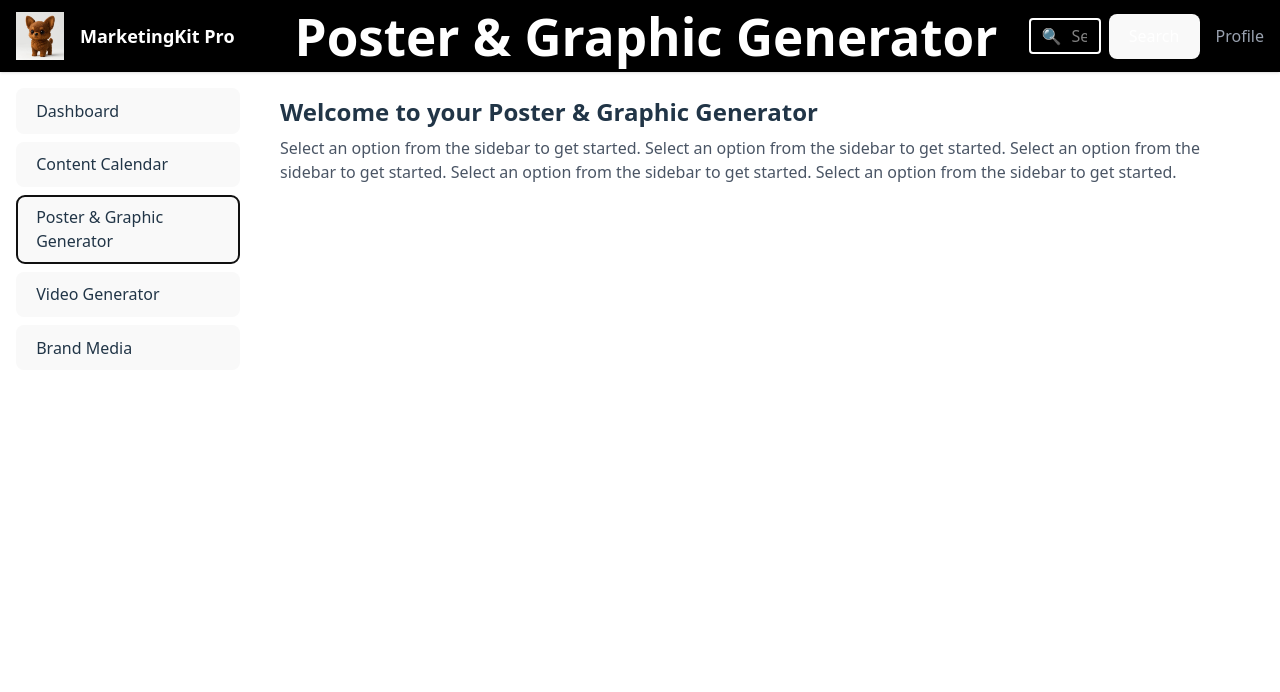
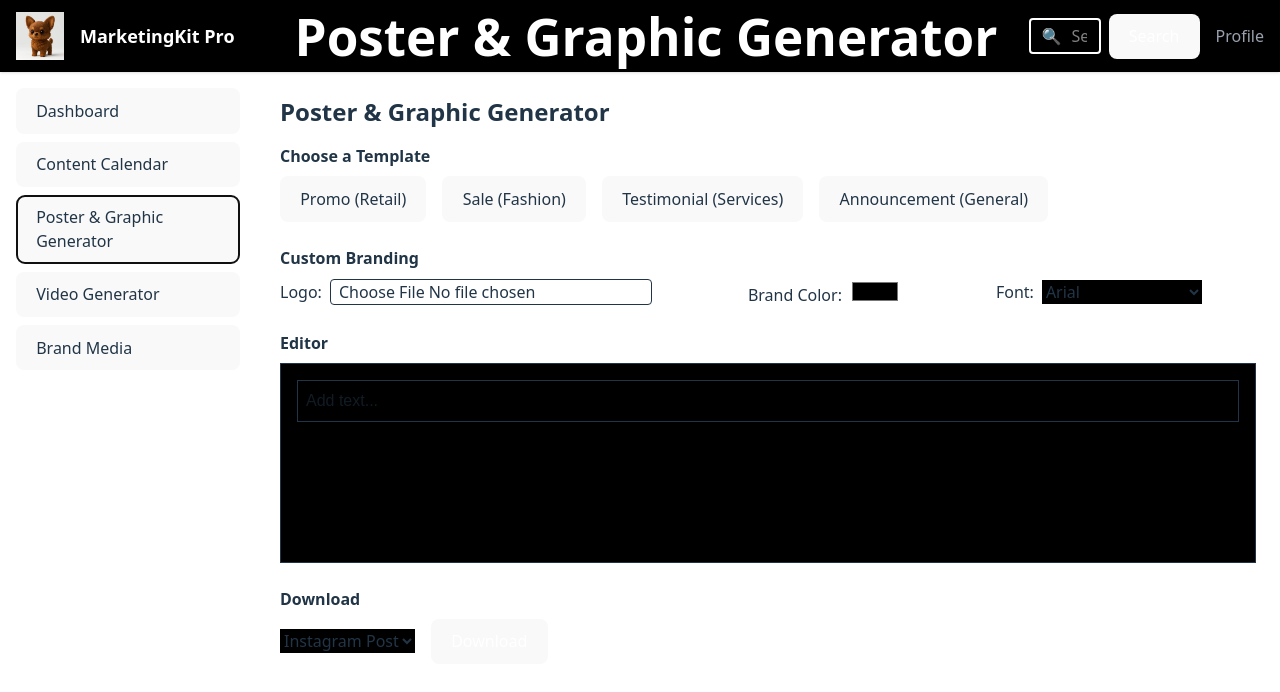
Before and after one commit to DhairyaPal6099/marketingkit-pro, a React (Vite) app: page / in a window 1280 px wide. Both pictures are taken after a click on the button "Poster & Graphic Generator". Shown: the top 692 px of the page. Built offline with nearby package versions, Linux system fonts and the light colour scheme.

Commit message:
Did some UI fixes and touchups to PosterAndGraphicGenerator component

```diff
--- a/src/App.jsx
+++ b/src/App.jsx
@@ -2,7 +2,6 @@ import { useState } from "react";
 import Header from "./components/Header";
 import Sidebar from "./components/Sidebar";
 import MainContent from "./components/MainContent";
-
 
 function App() {
   const [sidebarOption, setSidebarOption] = useState('Dashboard');
--- a/src/components/PosterAndGraphicGenerator.jsx
+++ b/src/components/PosterAndGraphicGenerator.jsx
@@ -1,10 +1,100 @@
+import { useState } from "react";
+
 function PosterAndGraphicGenerator() {
+  const [selectedTemplate, setSelectedTemplate] = useState(null);
+  const [brandLogo, setBrandLogo] = useState(null);
+  const [brandColors, setBrandColors] = useState("#000000");
+  const [brandFont, setBrandFont] = useState("Arial");
+  const [editorContent, setEditorContent] = useState([]);
+  const [downloadFormat, setDownloadFormat] = useState("Instagram");
+
+  // Placeholder template data
+  const templates = [
+    { id: 1, name: "Promo", industry: "Retail" },
+    { id: 2, name: "Sale", industry: "Fashion" },
+    { id: 3, name: "Testimonial", industry: "Services" },
+    { id: 4, name: "Announcement", industry: "General" },
+  ];
+
+  // Handle logo upload
+  const handleLogoUpload = (e) => {
+    setBrandLogo(URL.createObjectURL(e.target.files[0]));
+  };
+
   return (
     <main className="flex-1 p-6">
-      <h2 className="text-2xl font-semibold">Welcome to your Poster & Graphic Generator</h2>
-      <p className="text-gray-600 mt-2">
-        Select an option from the sidebar to get started. Select an option from the sidebar to get started. Select an option from the sidebar to get started. Select an option from the sidebar to get started. Select an option from the sidebar to get started.
-      </p>
+      <h2 className="text-2xl font-semibold mb-4">Poster & Graphic Generator</h2>
+
+      {/* Templates */}
+      <section className="mb-6">
+        <h3 className="font-bold mb-2">Choose a Template</h3>
+        <div className="flex gap-4">
+          {templates.map((tpl) => (
+            <button
+              key={tpl.id}
+              className={`border px-4 py-2 rounded ${selectedTemplate === tpl.id ? "bg-blue-200" : ""}`}
+              onClick={() => setSelectedTemplate(tpl.id)}
+            >
+              {tpl.name} ({tpl.industry})
+            </button>
+          ))}
+        </div>
+      </section>
+
+      {/* Branding */}
+      <section className="mb-6">
+        <h3 className="font-bold mb-2">Custom Branding</h3>
+        <div className="flex gap-4 items-center">
+          <label className="pr-20">
+            Logo:
+            <input className="pl-2 border rounded ml-2" type="file" accept="image/*" onChange={handleLogoUpload} />
+          </label>
+          <label>
+            Brand Color:
+            <input className="ml-2" type="color" value={brandColors} onChange={e => setBrandColors(e.target.value)} />
+          </label>
+          <label className="pl-20">
+            Font:
+            <select className="bg-black ml-2" value={brandFont} onChange={e => setBrandFont(e.target.value)}>
+              <option value="Arial">Arial</option>
+              <option value="Roboto">Roboto</option>
+              <option value="Georgia">Georgia</option>
+              <option value="Times New Roman">Times New Roman</option>
+            </select>
+          </label>
+        </div>
+      </section>
+
+      {/* Drag-and-drop Editor (simplified) */}
+      <section className="mb-6">
+        <h3 className="font-bold mb-2">Editor</h3>
+        <div className="border p-4 min-h-[200px]" style={{ background: brandColors, fontFamily: brandFont }}>
+          {brandLogo && <img src={brandLogo} alt="Logo" className="h-12 mb-2" />}
+          <input
+            type="text"
+            placeholder="Add text..."
+            className="border mb-2 p-2 w-full"
+            onBlur={e => setEditorContent([...editorContent, { type: "text", value: e.target.value }])}
+          />
+          {/* You can add more drag-and-drop features here */}
+          {editorContent.map((item, idx) => (
+            <div key={idx}>{item.value}</div>
+          ))}
+        </div>
+      </section>
+
+      {/* Download Options */}
+      <section>
+        <h3 className="font-bold mb-2">Download</h3>
+        <select className="bg-black" value={downloadFormat} onChange={e => setDownloadFormat(e.target.value)}>
+          <option value="Instagram">Instagram Post</option>
+          <option value="Facebook">Facebook Post</option>
+          <option value="Stories">Stories</option>
+        </select>
+        <button className="ml-4 px-4 py-2 bg-blue-500 text-white rounded">
+          Download
+        </button>
+      </section>
     </main>
   );
 }
```
